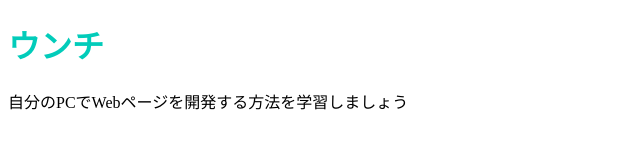
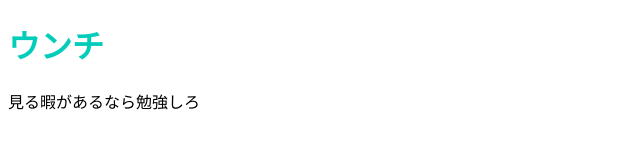
Before and after one commit to ryuji-0806/https-ryuji-0806.github.io, a plain HTML site: page index.html in a window 1280 px wide. Shown: the whole page, without its empty margins (0-640 px from the left). Drawn offline with Linux system fonts and the light colour scheme.

Commit message:
Update index.html

```diff
--- a/index.html
+++ b/index.html
@@ -7,6 +7,6 @@
   </head>
   <body>
     <h1 class="title">ウンチ</h1>
-    <p>自分のPCでWebページを開発する方法を学習しましょう</p>
+    <p>見る暇があるなら勉強しろ</p>
   </body>
 </html>
```
